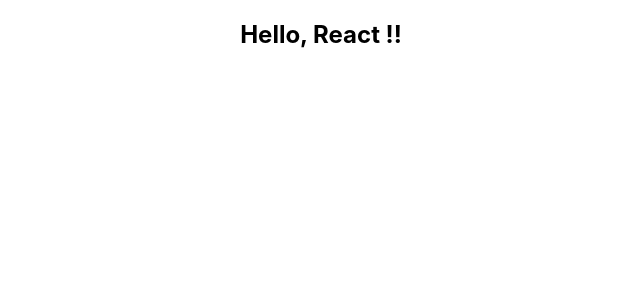
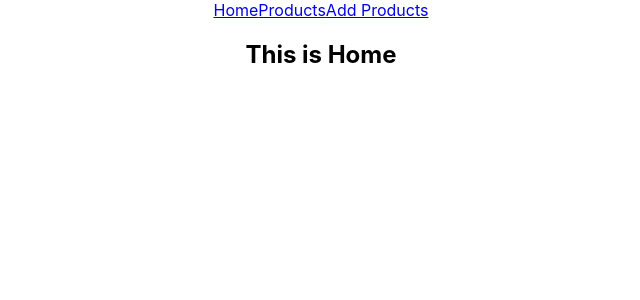
Before and after one commit to emonShimoul/product-management-react-client, a React (Create React App) app: page / in a window 1280 px wide. Shown: the top 300 px of the page, without its empty margins (319-959 px from the left). Built offline with nearby package versions, Linux system fonts and the light colour scheme.

Commit message:
added components and routes

```diff
--- a/src/App.js
+++ b/src/App.js
@@ -1,10 +1,22 @@
 
+import { BrowserRouter, Route, Routes } from 'react-router-dom';
 import './App.css';
+import AddProduct from './components/AddProduct/AddProduct';
+import Home from './components/Home/Home';
+import Products from './components/Products/Products';
+import Header from './components/Header/Header';
 
 function App() {
   return (
     <div className="App">
-      <h2>Hello, React !!</h2>
+      <BrowserRouter>
+        <Header></Header>
+        <Routes>
+          <Route path="/" element={<Home></Home>} />
+          <Route path="/products" element={<Products></Products>} />
+          <Route path="/addproducts" element={<AddProduct></AddProduct>} />
+        </Routes>
+      </BrowserRouter>
     </div>
   );
 }
--- a/src/components/Header/Header.js
+++ b/src/components/Header/Header.js
@@ -1,9 +1,14 @@
 import React from 'react';
+import { Link } from 'react-router-dom';
 
 const Header = () => {
     return (
         <div>
-            <h2>This is Header</h2>
+            <nav>
+                <Link to="/">Home</Link>
+                <Link to="/products">Products</Link>
+                <Link to="/addproducts">Add Products</Link>
+            </nav>
         </div>
     );
 };
--- /dev/null
+++ b/src/components/Home/Home.js
@@ -0,0 +1,11 @@
+import React from 'react';
+
+const Home = () => {
+    return (
+        <div>
+            <h2>This is Home</h2>
+        </div>
+    );
+};
+
+export default Home;
```
